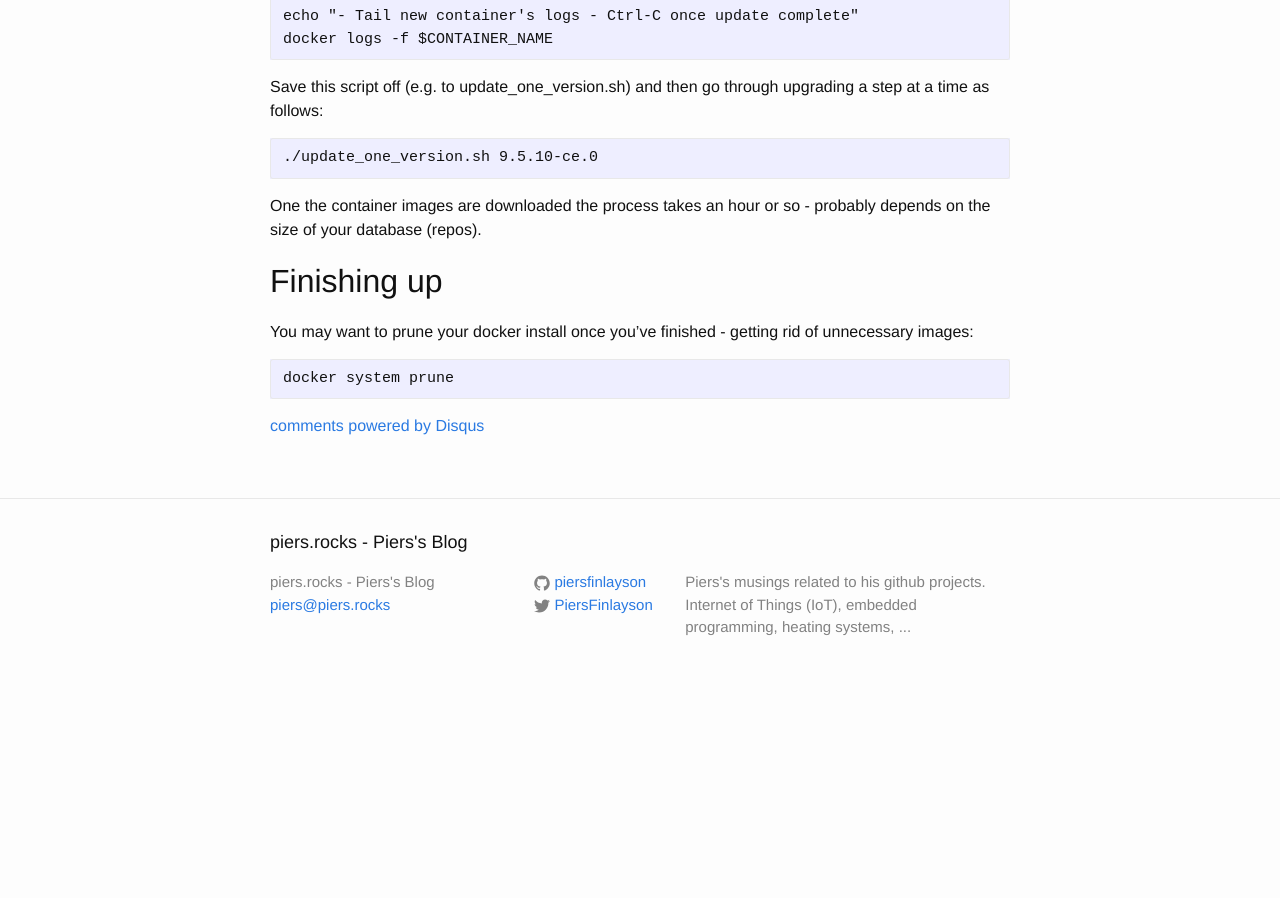
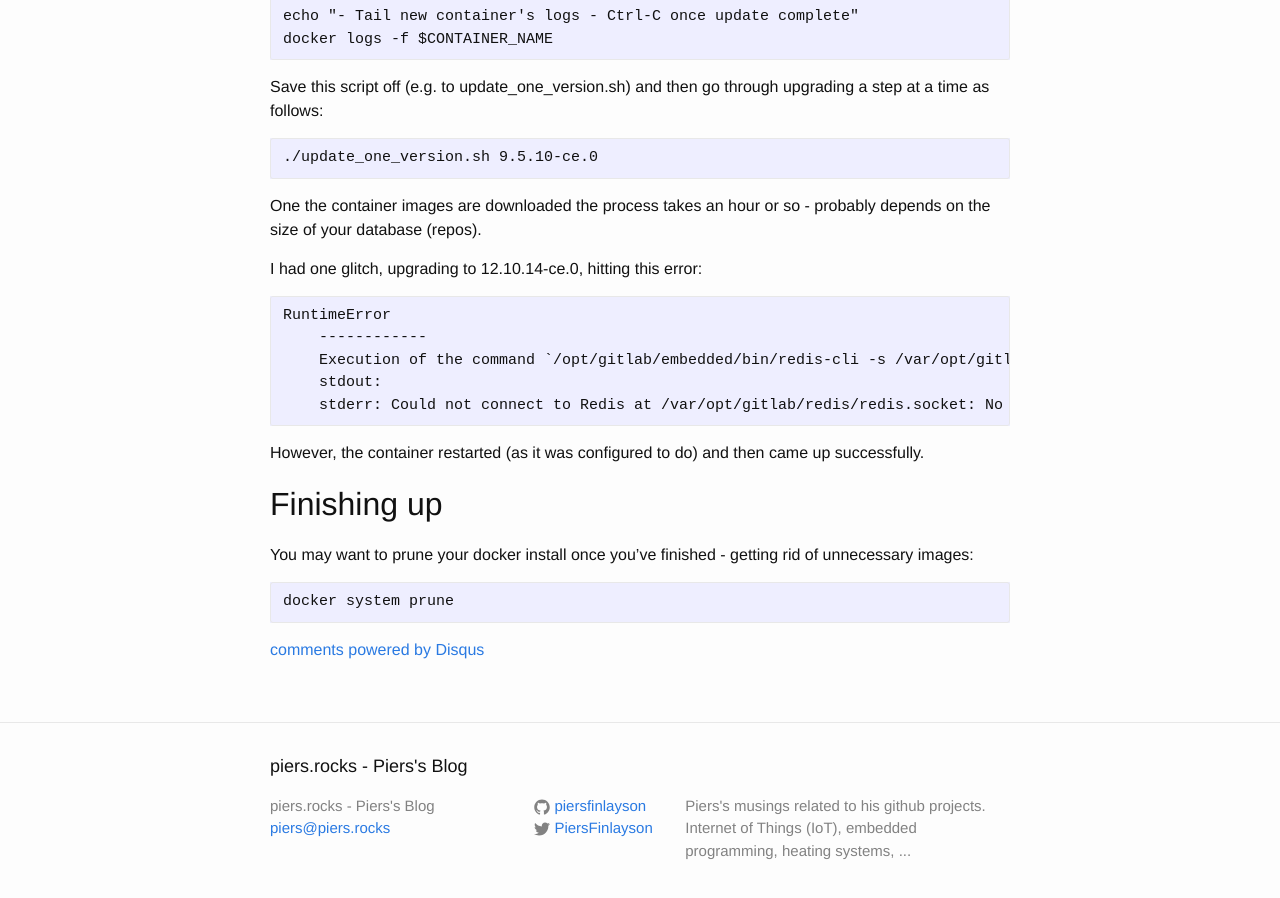
Before and after one commit to piersfinlayson/piersfinlayson.github.io, a Jekyll site: the page built from _posts/2022-01-09-upgrade-gitlab-container-from-version-9.markdown, in a window 1280 px wide and 900 px high, scrolled down 2531 px. Built offline with Jekyll 4.4.1, drawn with Linux system fonts in a browser that asks for light colours; comment, search, counter and statistics services are not loaded; before the commit the page ends 3230 px from its top, so only the background shows below that.

Commit message:
add glitch

````diff
--- a/_posts/2022-01-09-upgrade-gitlab-container-from-version-9.markdown
+++ b/_posts/2022-01-09-upgrade-gitlab-container-from-version-9.markdown
@@ -117,6 +117,19 @@ Save this script off (e.g. to update_one_version.sh) and then go through upgradi
 
 One the container images are downloaded the process takes an hour or so - probably depends on the size of your database (repos).
 
+I had one glitch, upgrading to 12.10.14-ce.0, hitting this error:
+
+```
+RuntimeError
+    ------------
+    Execution of the command `/opt/gitlab/embedded/bin/redis-cli -s /var/opt/gitlab/redis/redis.socket INFO` failed with a non-zero exit code (1)
+    stdout:
+    stderr: Could not connect to Redis at /var/opt/gitlab/redis/redis.socket: No such file or directory
+```
+
+However, the container restarted (as it was configured to do) and then came up successfully.
+
+
 ## Finishing up
 
 You may want to prune your docker install once you've finished - getting rid of unnecessary images:
````
